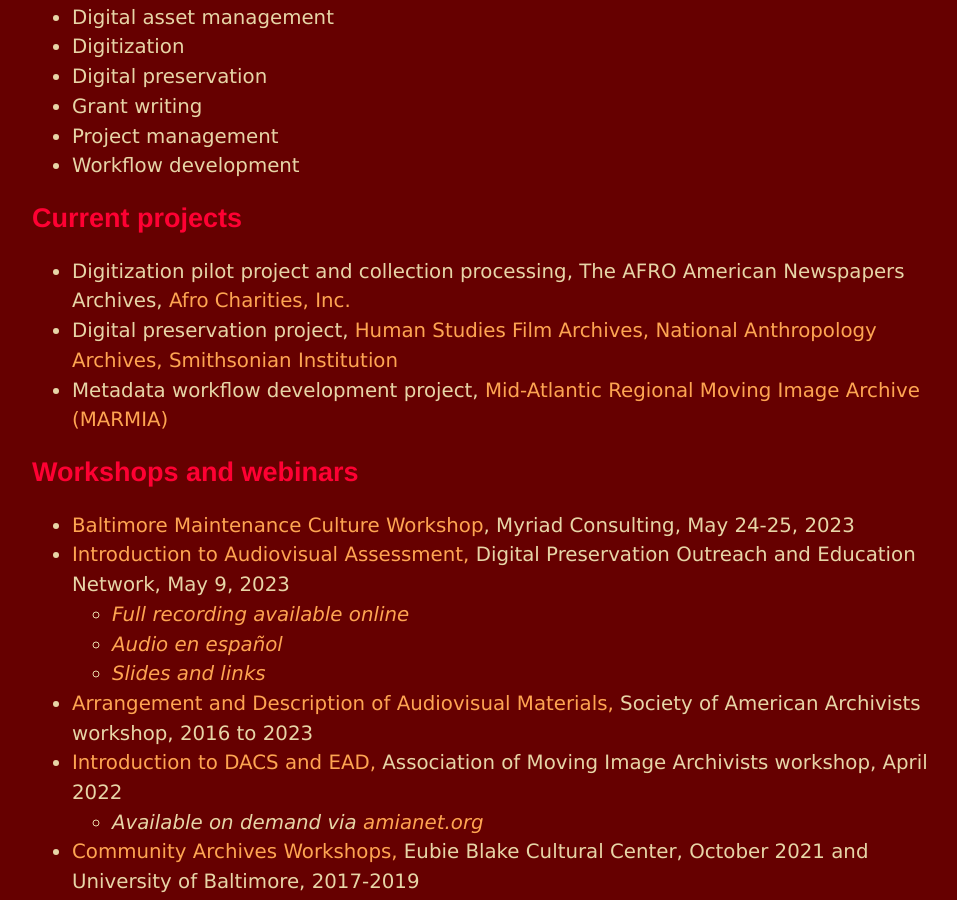
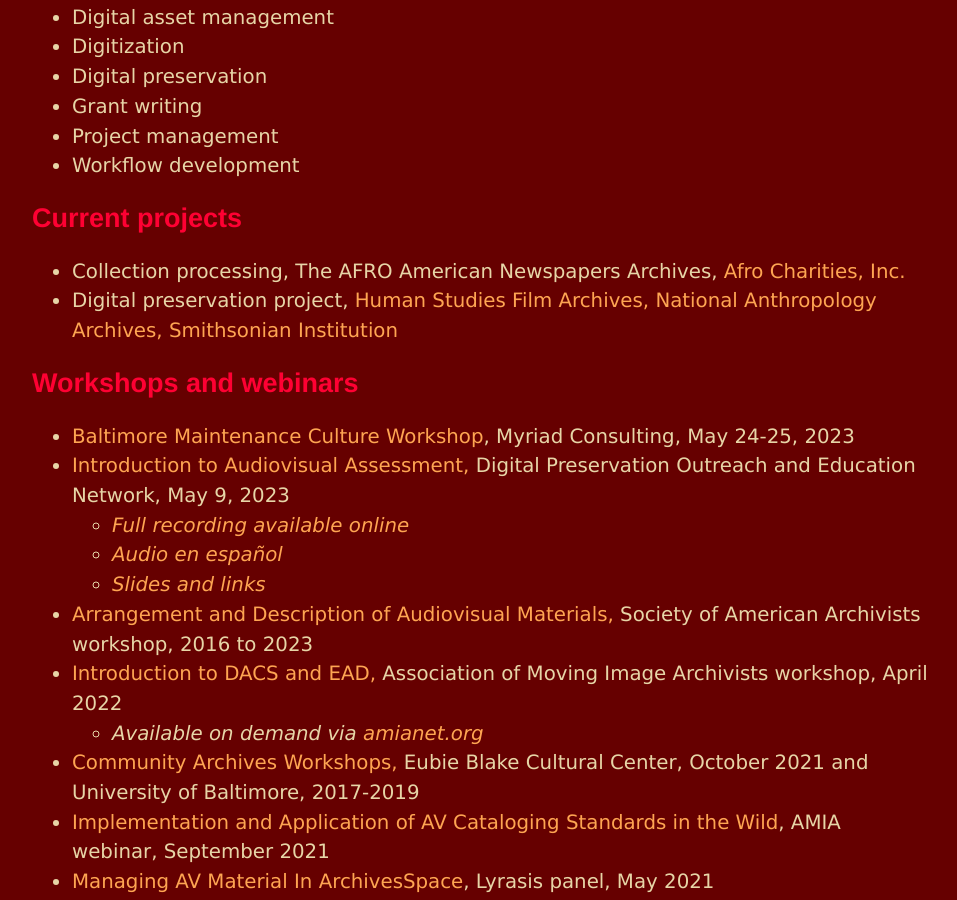
Before and after one commit to megan-mcshea/megan-mcshea.github.io, a Jekyll site: the page built from archivist.html, in a window 1280 px wide and 900 px high, scrolled down 542 px. Shown: the whole window, without its empty margins (160-1117 px from the left). Built offline with Jekyll 4.4.1, drawn with Linux system fonts in a browser that asks for light colours.

Commit message:
Update archivist.html

```diff
--- a/archivist.html
+++ b/archivist.html
@@ -7,7 +7,7 @@ title: Megan McShea, archivist
 	<p>My archival practice is dedicated to meeting my clients' goals for stewardship of their archives. I center collaboration and respect for the knowledge and expertise of others, and work to build capacity wherever archives are housed, through projects that value and sustain the labor of archival workers.</p>
 
 	<h2>Experience</h2>
-<ul>
+<ul class="columns" data-columns="2">
 	<li>Archival description and metadata</li>
 	<li>Archival processing</li>
 	<li>Audiovisual archives management</li>
@@ -24,9 +24,8 @@ title: Megan McShea, archivist
 	</ul>
 
 	<h2>Current projects</h2>
-	<ul>	<li>Digitization pilot project and collection processing, The AFRO American Newspapers Archives, <a href="https://www.afrocharities.org" target="_blank">Afro Charities, Inc.</a></li>
+	<ul>	<li>Collection processing, The AFRO American Newspapers Archives, <a href="https://www.afrocharities.org" target="_blank">Afro Charities, Inc.</a></li>
 		<li>Digital preservation project, <a href="https://naturalhistory.si.edu/research/anthropology/collections-overview/anthropology-archives" target="_blank">Human Studies Film Archives, National Anthropology Archives, Smithsonian Institution</a></li>
-		<li>Metadata workflow development project, <a href="https://marmia.org/" target="_blank">Mid-Atlantic Regional Moving Image Archive (MARMIA)</a></li>
 	</ul>
 
 	<h2>Workshops and webinars</h2>
```
Also changed, not shown: other parts of archivist.html (+1 -1 lines).
